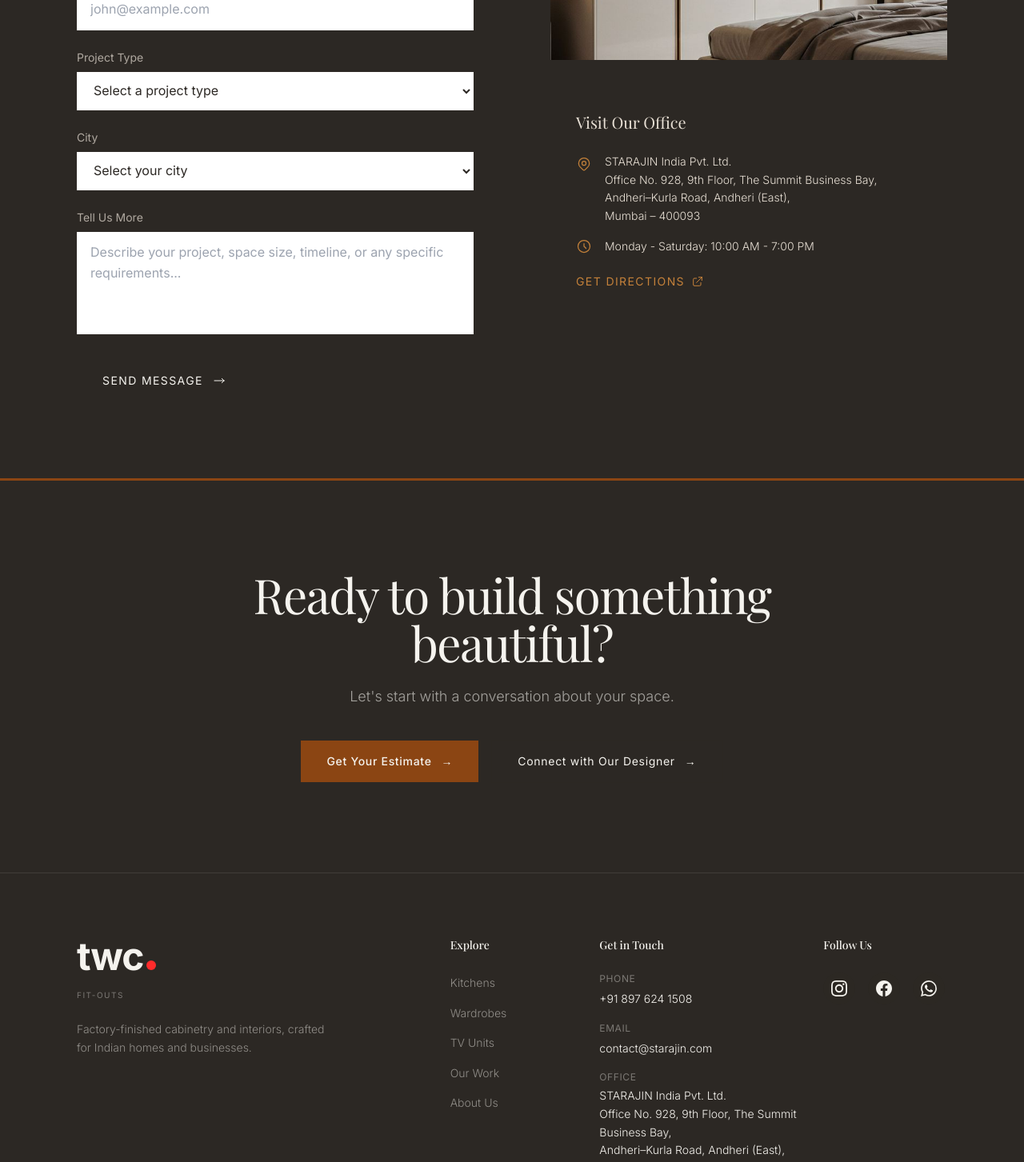
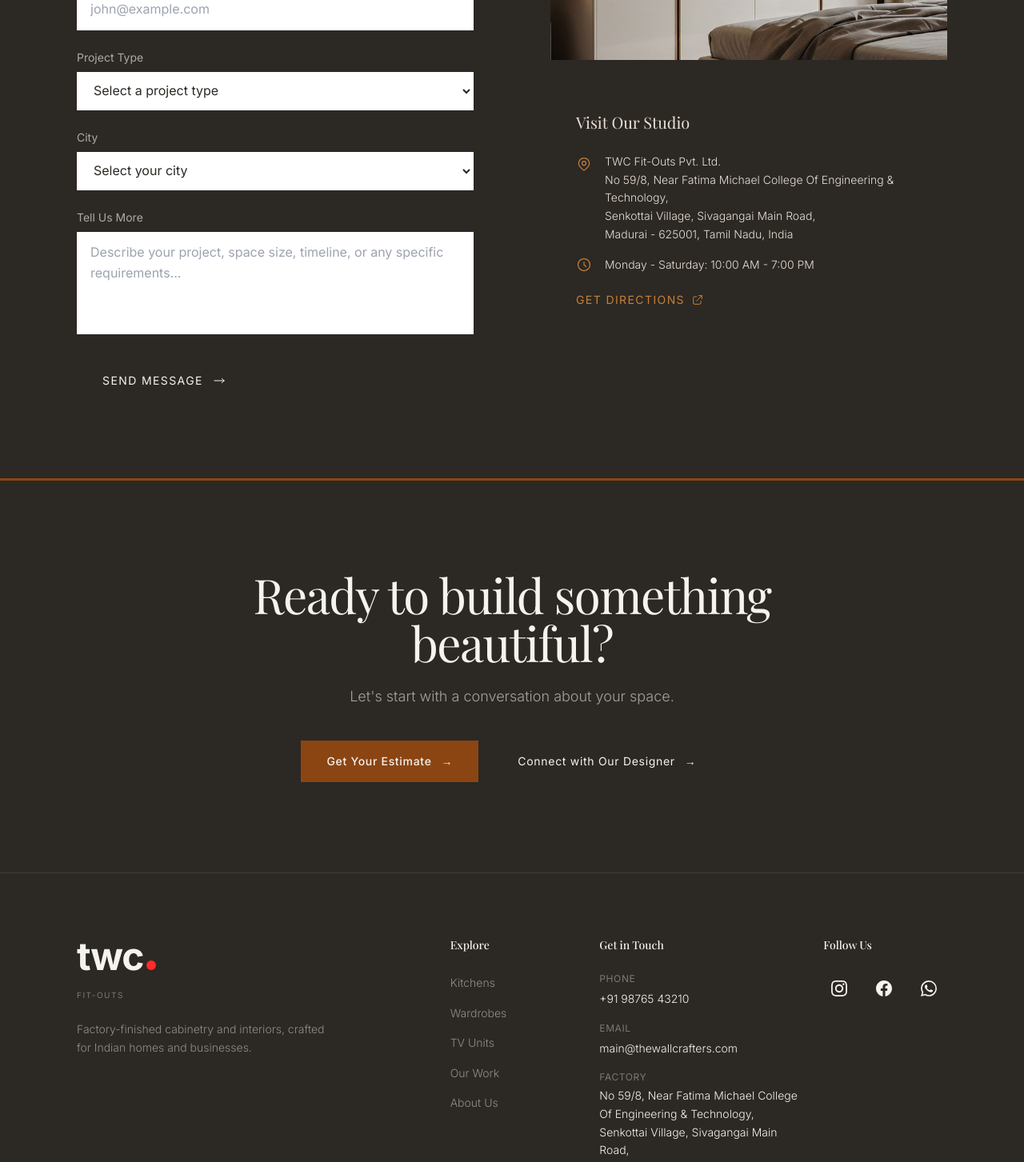
Before and after one commit to thewallcrafters/thewallcrafters, a Next.js app: page /contact in a window 1280 px wide. Shown: the part 1280-2733 px from the top of the page at 80% size. Built offline with nearby package versions, Linux system fonts and the light colour scheme.

Commit message:
Revert "Update contact info to STARAJIN India - address, email, phone"
This reverts commit 535fd9ba9e6c7beb8e5d0a6f7cd8a1efad73a39e.

```diff
--- a/app/contact/ContactClient.tsx
+++ b/app/contact/ContactClient.tsx
@@ -14,8 +14,8 @@ const contactMethods = [
     ),
     title: 'Email Us',
     description: 'For project inquiries and quotes',
-    value: 'contact@starajin.com',
-    href: 'mailto:contact@starajin.com',
+    value: 'main@thewallcrafters.com',
+    href: 'mailto:main@thewallcrafters.com',
   },
   {
     icon: (
@@ -25,8 +25,8 @@ const contactMethods = [
     ),
     title: 'Call Us',
     description: 'Mon-Sat, 10AM - 7PM IST',
-    value: '+91 897 624 1508',
-    href: 'tel:+918976241508',
+    value: '+91 99522 17602',
+    href: 'tel:+919952217602',
   },
   {
     icon: (
@@ -37,21 +37,21 @@ const contactMethods = [
     title: 'WhatsApp',
     description: 'Quick responses, share images',
     value: 'Chat with us',
-    href: 'https://wa.me/918976241508',
+    href: 'https://wa.me/919043050410',
   },
 ];
 
 // Office Location
 const officeInfo = {
-  title: 'Visit Our Office',
+  title: 'Visit Our Studio',
   address: [
-    'STARAJIN India Pvt. Ltd.',
-    'Office No. 928, 9th Floor, The Summit Business Bay,',
-    'Andheri–Kurla Road, Andheri (East),',
-    'Mumbai – 400093',
+    'TWC Fit-Outs Pvt. Ltd.',
+    'No 59/8, Near Fatima Michael College Of Engineering & Technology,',
+    'Senkottai Village, Sivagangai Main Road,',
+    'Madurai - 625001, Tamil Nadu, India',
   ],
   hours: 'Monday - Saturday: 10:00 AM - 7:00 PM',
-  mapUrl: 'https://www.google.com/maps/search/?api=1&query=The+Summit+Business+Bay+Andheri+Kurla+Road+Andheri+East+Mumbai+400093',
+  mapUrl: 'https://www.google.com/maps/search/?api=1&query=No+59%2F8%2C+Near+Fatima+Michael+College+Of+Engineering+%26+Technology%2C+Senkottai+Village%2C+Sivagangai+Main+Road%2C+Madurai%2C+Tamil+Nadu+625001',
 };
 
 export default function ContactPage() {
--- a/components/Footer.tsx
+++ b/components/Footer.tsx
@@ -124,23 +124,22 @@ export default function Footer() {
             <div className="space-y-4">
               <div>
                 <p className="text-twc-warm/40 text-xs uppercase tracking-wider mb-1">Phone</p>
-                <a href="tel:+918976241508" className="text-twc-warm/70 text-sm font-light hover:text-twc-warm transition-colors">
-                  +91 897 624 1508
+                <a href="tel:+919876543210" className="text-twc-warm/70 text-sm font-light hover:text-twc-warm transition-colors">
+                  +91 98765 43210
                 </a>
               </div>
               <div>
                 <p className="text-twc-warm/40 text-xs uppercase tracking-wider mb-1">Email</p>
-                <a href="mailto:contact@starajin.com" className="text-twc-warm/70 text-sm font-light hover:text-twc-warm transition-colors">
-                  contact@starajin.com
+                <a href="mailto:main@thewallcrafters.com" className="text-twc-warm/70 text-sm font-light hover:text-twc-warm transition-colors">
+                  main@thewallcrafters.com
                 </a>
               </div>
               <div>
-                <p className="text-twc-warm/40 text-xs uppercase tracking-wider mb-1">Office</p>
+                <p className="text-twc-warm/40 text-xs uppercase tracking-wider mb-1">Factory</p>
                 <p className="text-twc-warm/70 text-sm font-light leading-relaxed">
-                  STARAJIN India Pvt. Ltd.<br />
-                  Office No. 928, 9th Floor, The Summit Business Bay,<br />
-                  Andheri–Kurla Road, Andheri (East),<br />
-                  Mumbai – 400093
+                  No 59/8, Near Fatima Michael College Of Engineering & Technology,<br />
+                  Senkottai Village, Sivagangai Main Road,<br />
+                  Madurai - 625001, Tamil Nadu
                 </p>
               </div>
             </div>
```
